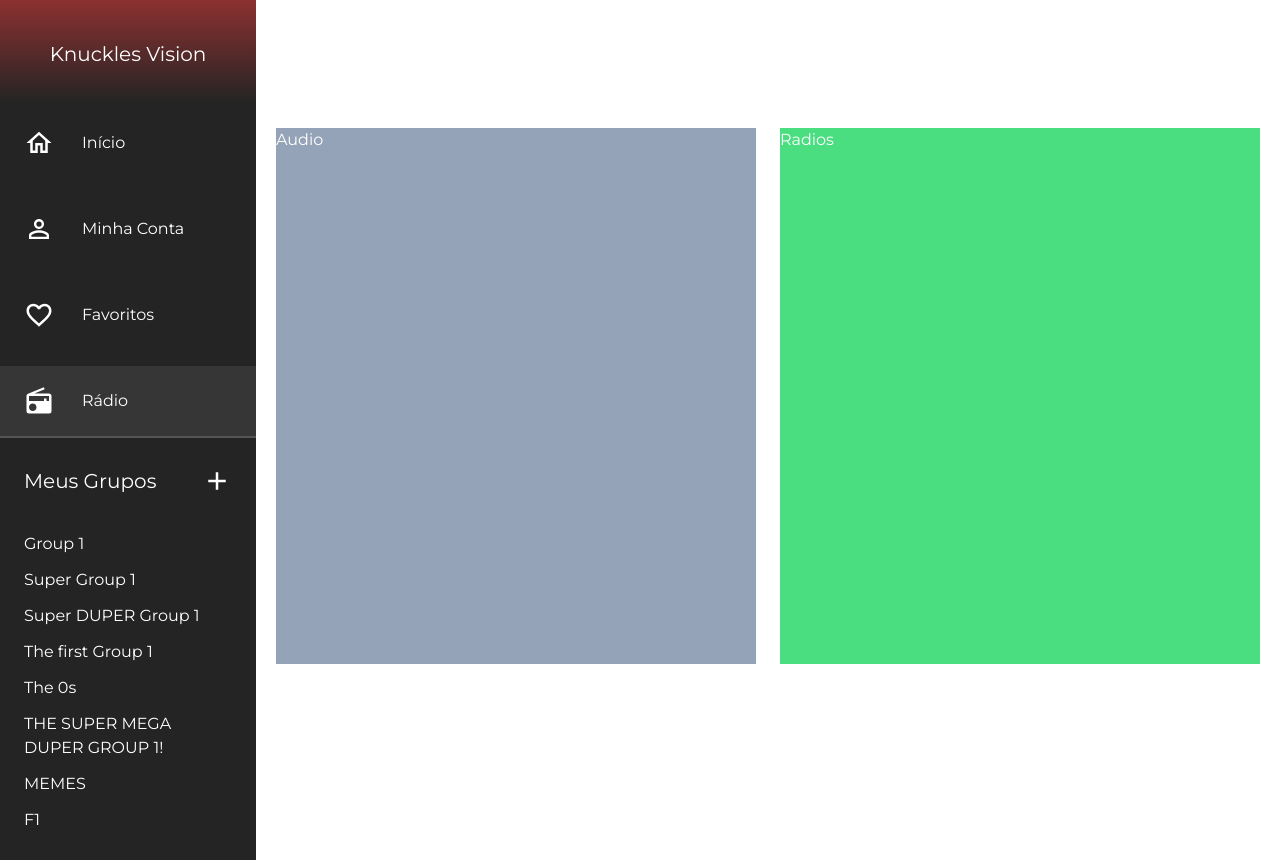
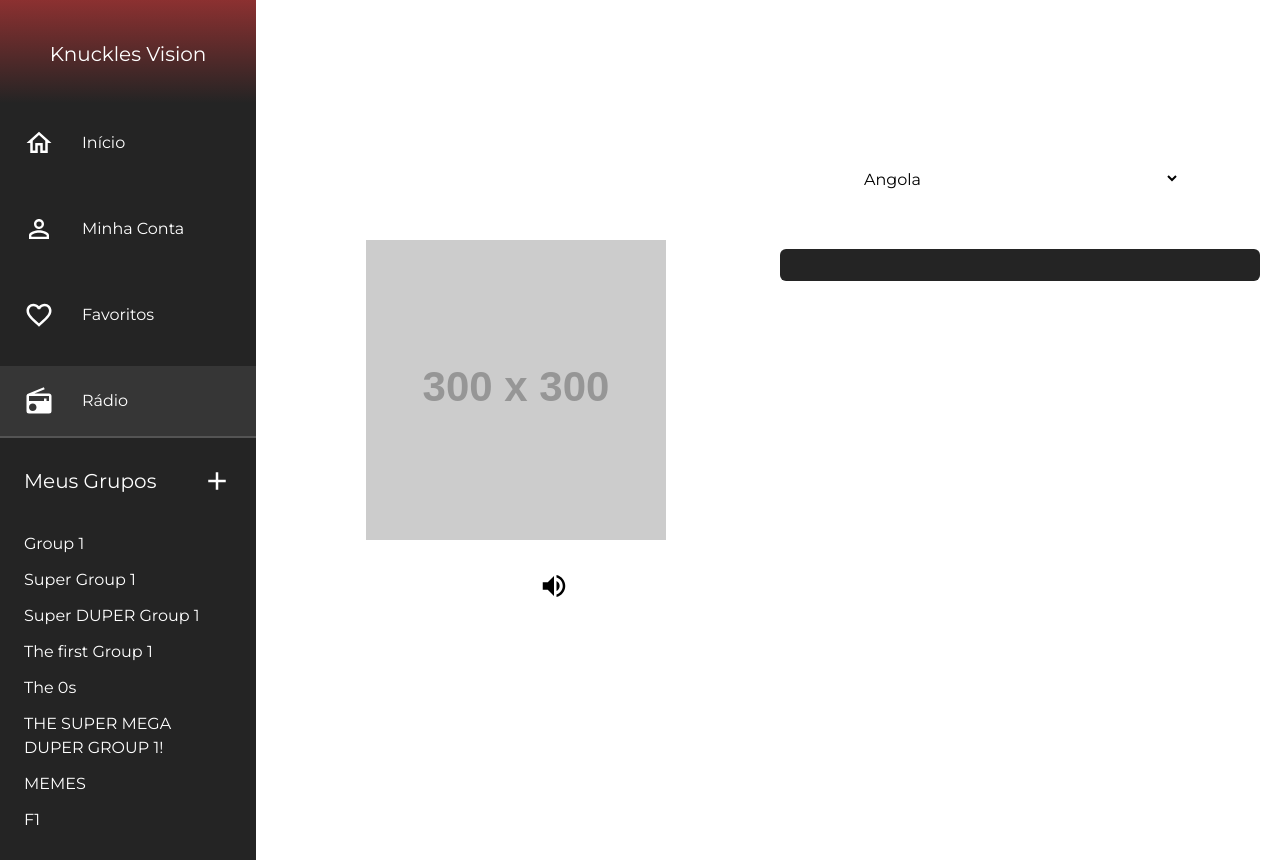
Before and after one commit to rafaelwillen/knuckles-vision, a React (Vite) app: page /radio in a window 1280 px wide. Built offline with nearby package versions, Linux system fonts and the light colour scheme.

Commit message:
✨ create the radio layout

```diff
--- a/src/components/Radio/RadioControl/index.tsx
+++ b/src/components/Radio/RadioControl/index.tsx
@@ -6,7 +6,7 @@ const RadioControl = () => {
   const [isMuted, setMuted] = useState(true);
 
   return (
-    <article className="flex-1 flex flex-col justify-center items-center gap-4">
+    <article className="flex-1 flex flex-col justify-center items-center gap-4 mt-16">
       <img src="https://via.placeholder.com/300" alt="" />
       <ReactAudioPlayer src="" autoPlay />
       <div className="flex items-center gap-4">
--- /dev/null
+++ b/src/components/Radio/RadioStations/index.tsx
@@ -0,0 +1,51 @@
+import React from "react";
+import { MdPlayCircle } from "react-icons/md";
+
+const RadioStations = () => {
+  const stations = [];
+
+  return (
+    <article className="flex-1 flex flex-col ">
+      <div className="flex flex-col items-center gap-2">
+        <label>Selecione o país</label>
+        <select
+          name="countries"
+          className="bg-white text-black rounded-md w-2/3 mx-auto py-2"
+        >
+          <option value="Angola">Angola</option>
+          <option value="USA">USA</option>
+          <option value="Portugal">Portugal</option>
+          <option value="Brasil">Brasil</option>
+          <option value="Moçambique">Moçambique</option>
+        </select>
+      </div>
+      <h3 className="text-center text-xl mt-5 mb-1">
+        Estações Encontradas: {stations.length}
+      </h3>
+
+      <ul className="flex flex-col gap-2 bg-dark-700 p-4 rounded-md overflow-y-auto max-h-96 cursor-default">
+        {stations.map((station, index) => (
+          <li
+            key={index}
+            className="flex border-b p-2 border-dark-600 items-center"
+          >
+            <div className="flex-1">
+              <p>{station.name}</p>
+              <ul className="flex gap-2 mt-2 ">
+                {station.tags.map((tag) => (
+                  <li className="text-sm bg-grey-900 px-2 rounded-xl">{tag}</li>
+                ))}
+              </ul>
+            </div>
+            <MdPlayCircle
+              size={35}
+              className="hover:text-slate-500 transition cursor-pointer"
+            />
+          </li>
+        ))}
+      </ul>
+    </article>
+  );
+};
+
+export default RadioStations;
--- a/src/routes/Radio/index.tsx
+++ b/src/routes/Radio/index.tsx
@@ -1,12 +1,14 @@
 import React from "react";
+import RadioControl from "../../components/Radio/RadioControl";
+import RadioStations from "../../components/Radio/RadioStations";
 
 const Radio = () => {
   return (
     <section className="flex-1 pt-14 mx-5">
       <h2 className="flex justify-center text-2xl">Knuckles Radio</h2>
-      <div className="mt-10 flex gap-6 h-2/3">
-        <article className="bg-slate-400 flex-1">Audio</article>
-        <article className="bg-green-400 flex-1">Radios</article>
+      <div className="mt-10 flex gap-6 h-2/3 max-h-full">
+        <RadioControl />
+        <RadioStations />
       </div>
     </section>
   );
```
